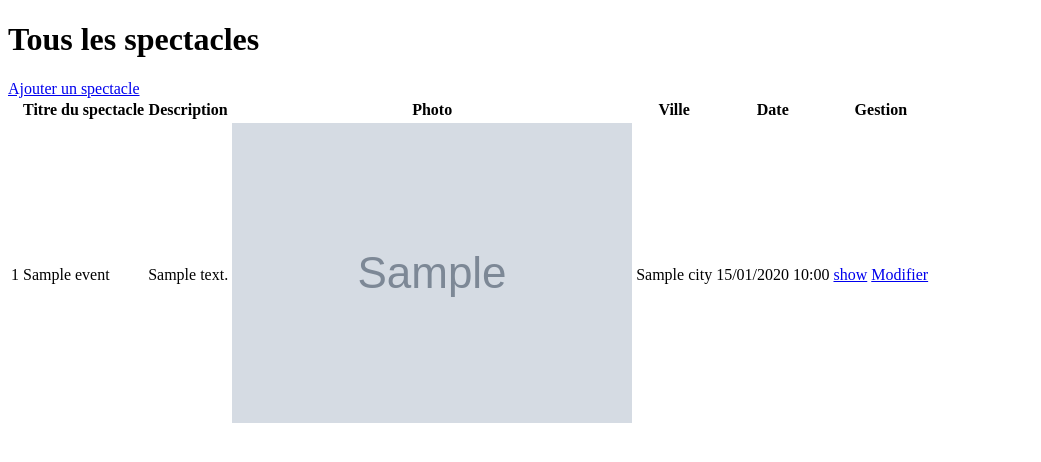
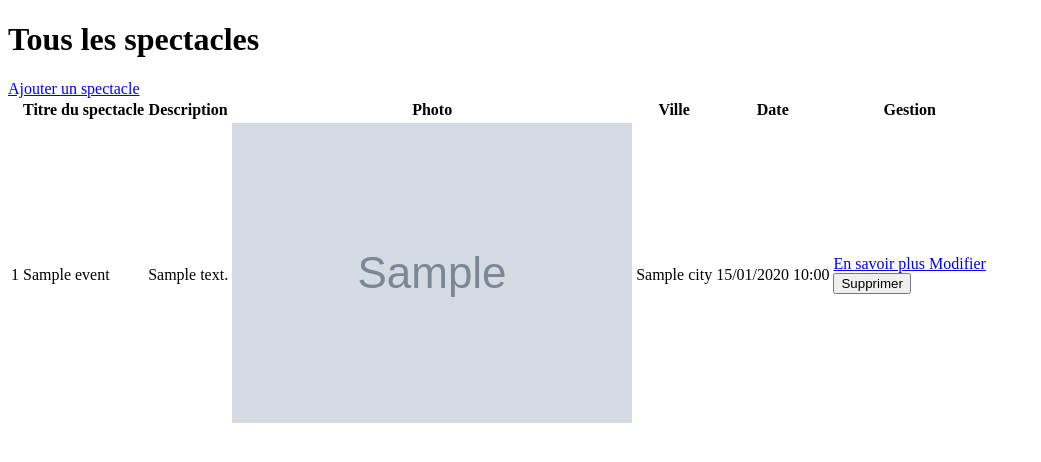
Before and after one commit to Niagaraa/wild-circus, a Symfony app: template templates/event/index.html.twig in a window 1280 px wide. Shown: the top 462 px of the page, without its empty margins (0-1041 px from the left). Run offline with Twig, Linux system fonts and the light colour scheme; the template is opened without the code that fills it: most values are stand-ins (such as "Sample title", 1, 10 or a date in 2020); grey boxes marked "Sample" are stand-in pictures; some libraries are stand-ins or nearby versions; some web fonts are replaced.

Commit message:
ADMIN delete event

```diff
--- a/assets/scss/admin.scss
+++ b/assets/scss/admin.scss
@@ -15,7 +15,9 @@
         }
     }
 
-    .btn {
-        width: max-content;
+    .buttons {
+        .btn {
+            width: 10rem;
+        }
     }
 }
--- /dev/null
+++ b/templates/event/_delete_form.html.twig
@@ -0,0 +1,7 @@
+<form method="post" action="{{ path('event_delete', {'id': event.id}) }}" onsubmit="return confirm('Are you sure you want to delete this item?');">
+    <input type="hidden" name="_method" value="DELETE">
+    <input type="hidden" name="_token" value="{{ csrf_token('delete' ~ event.id) }}">
+    <button class="btn btn-danger mt-2">
+        <i class="fas fa-times mr-2"></i> Supprimer
+    </button>
+</form>
--- a/templates/event/edit.html.twig
+++ b/templates/event/edit.html.twig
@@ -13,6 +13,5 @@
 
         {{ include('event/_form.html.twig', {'button_label': 'Mettre à jour'}) }}
 
-        {{ include('event/_delete_form.html.twig') }}
     </div>
 {% endblock %}
--- a/templates/event/index.html.twig
+++ b/templates/event/index.html.twig
@@ -31,11 +31,14 @@
                 <td><img src="{{ event.picture }}" alt="photo du spectacle {{ event.title }}" class="w-100"></td>
                 <td>{{ event.city }}</td>
                 <td>{{ event.date|date('d/m/Y H:i') }}</td>
-                <td>
-                    <a href="{{ path('event_show', {'id': event.id}) }}">show</a>
+                <td class="buttons align-middle">
+                    <a href="{{ path('event_show', {'id': event.id}) }}" class="btn btn-secondary">
+                        <i class="far fa-eye mr-2"></i> En savoir plus
+                    </a>
                     <a href="{{ path('event_edit', {'id': event.id}) }}" class="btn btn-secondary mt-2">
                         <i class="fas fa-cogs mr-2"></i> Modifier
                     </a>
+                    {{ include('event/_delete_form.html.twig') }}
                 </td>
             </tr>
         {% else %}
```
